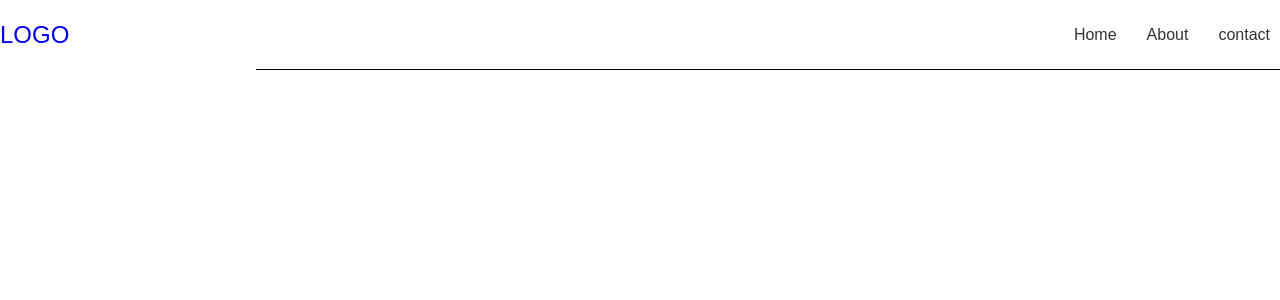
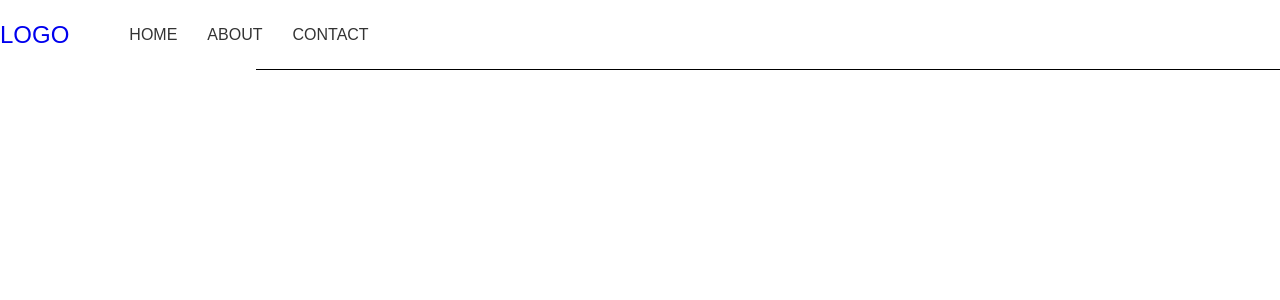
Before and after one commit to Milad64sh/portfolio-website, a Next.js app: page /components/Navigation in a window 1280 px wide. Shown: the top 300 px of the page. Built offline with nearby package versions, Linux system fonts and the light colour scheme.

Commit message:
fixing navbar

```diff
--- a/pages/components/navigation.module.scss
+++ b/pages/components/navigation.module.scss
@@ -1,3 +1,5 @@
+@import '../../styles/transition.scss';
+
 .nav {
   display: flex;
   align-items: center;
@@ -42,22 +44,28 @@
   }
 
   .menu {
-    display: none;
+    // display: none;
     list-style: none;
     margin-left: auto;
     flex-direction: row;
-    transition: transform 0.4s;
+    transition: all 0.4s ease-in;
+    visibility: hidden;
+    width: 100%;
+    // transform: translateX(-100%);
     /* Hide the menu on larger screens */
     @media screen and (min-width: 768px) {
       display: flex;
+      visibility: visible;
     }
     &.open {
       /* Style the menu for smaller screens */
       @media screen and (max-width: 767px) {
         display: flex;
+        // transform: translateX(0);
+        visibility: visible;
         flex-direction: column;
         justify-content: center;
-        align-items: end;
+        align-items: center;
         position: absolute;
         top: 1.5rem;
         backdrop-filter: blur(10px);
@@ -78,6 +86,7 @@
       }
       a {
         text-decoration: none;
+        text-transform: uppercase;
         color: #333;
       }
     }
--- /dev/null
+++ b/styles/transition.scss
@@ -0,0 +1,20 @@
+// styles/transitions.scss
+
+/* Define the global transition properties here */
+$transition-duration: 0.4s;
+$transition-timing-function: ease-in-out;
+
+/* Define the keyframes for custom transitions, if needed */
+@keyframes fadeInOut {
+  0% {
+    opacity: 0;
+  }
+  50% {
+    opacity: 1;
+  }
+  100% {
+    opacity: 0;
+  }
+}
+
+/* Define other global transitions as needed */
```
